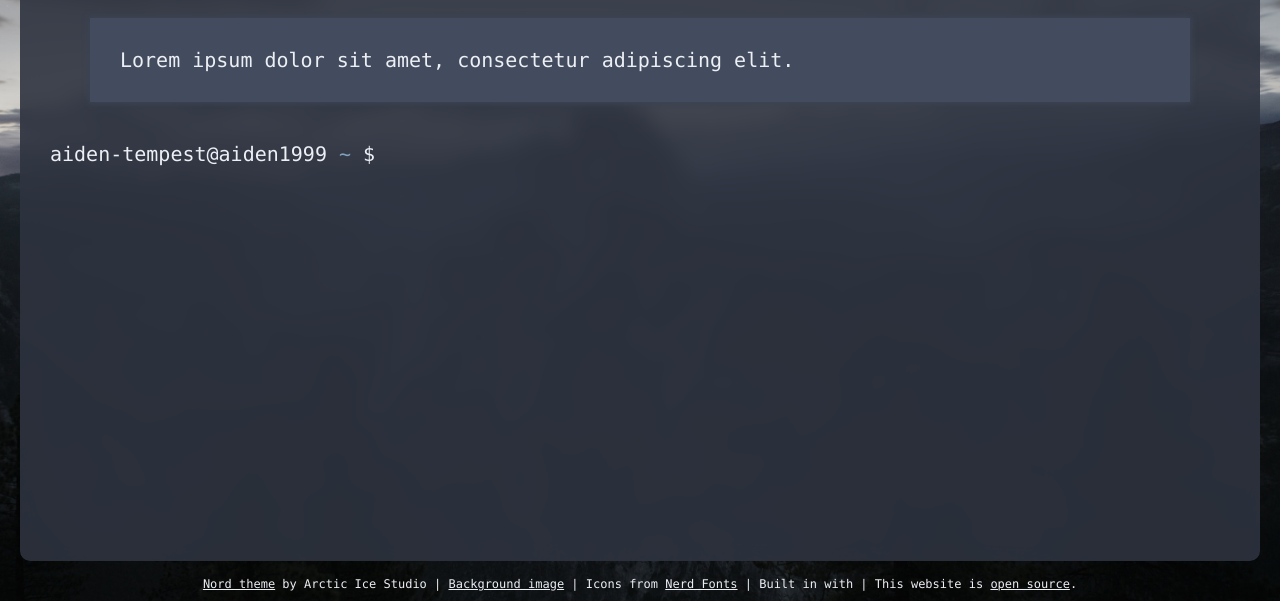
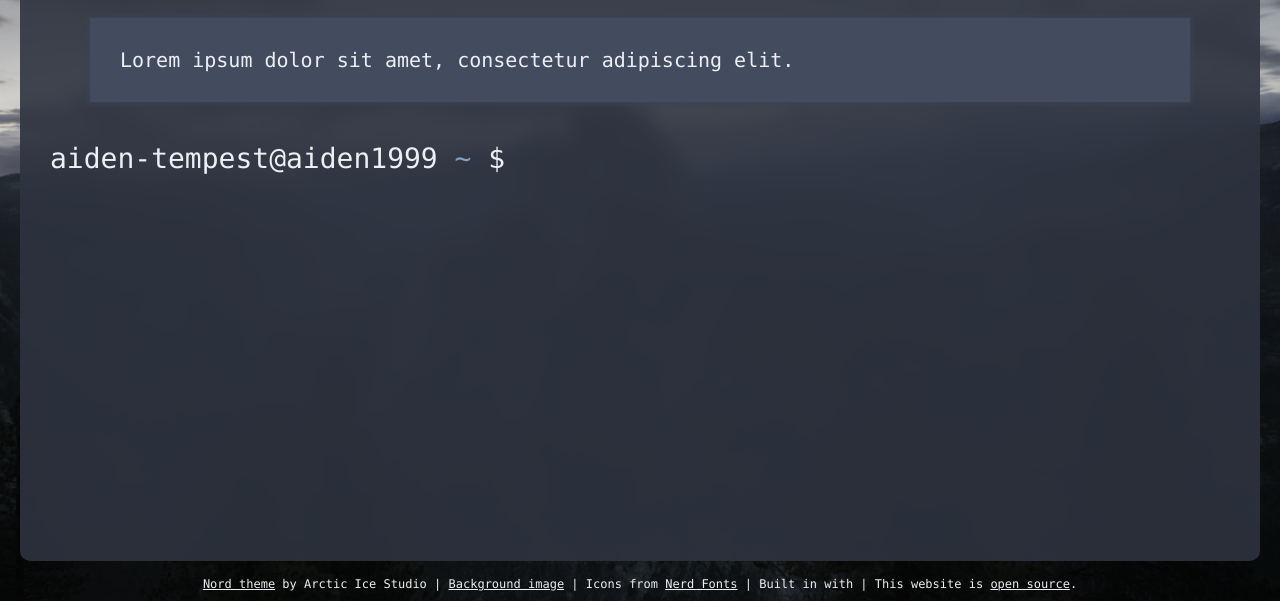
Before and after one commit to aiden1999/aiden1999.github.io, a plain HTML site: page index.html in a window 1280 px wide. Shown: the part 199-800 px from the top of the page. Drawn offline with Linux system fonts and the light colour scheme; a web font is replaced by a local one.

Commit message:
resized bottom cmd line

```diff
--- a/index.html
+++ b/index.html
@@ -62,11 +62,11 @@
             </p>
         </div>
         <div class="current-command-line">
-            <p class="command-line">
+            <span class="command-prompt" id="command-prompt-3">
                 <span>aiden-tempest@aiden1999 </span>
                 <span class="sh-directory">~</span>
                 <span>$ </span>
-            </p>
+            </span>
         </div>
     </div>
     <footer>
```
